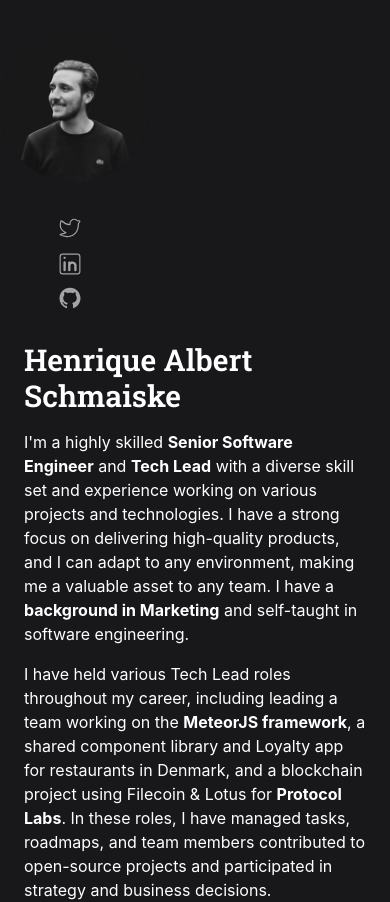
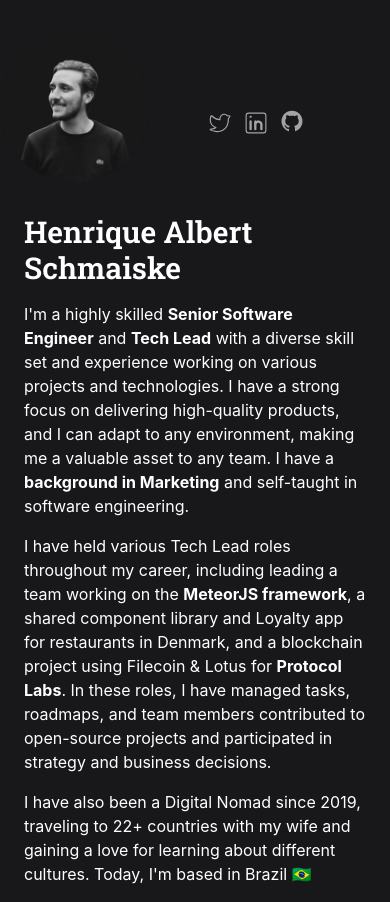
Before and after one commit to henriquealbert/henriquealbert.com, a Next.js app: page / in a window 390 px wide. Shown: the top 902 px of the page. Built offline with nearby package versions, Linux system fonts and the light colour scheme.

Commit message:
:iphone: work on responsive for mobile

```diff
--- a/src/components/Resume.tsx
+++ b/src/components/Resume.tsx
@@ -1,7 +1,7 @@
 import { AiOutlineDownload } from 'react-icons/ai'
 
 export const Resume = () => (
-  <section className="flex items-center gap-2 text-neutral-500 hover:cursor-pointer hover:underline">
+  <section className="mb-8 flex items-center gap-2 text-neutral-500 hover:cursor-pointer hover:underline">
     <AiOutlineDownload size="18px" />
 
     <a
--- a/src/components/Sidebar.tsx
+++ b/src/components/Sidebar.tsx
@@ -21,7 +21,7 @@ const socialMedia = [
 ]
 
 export const Sidebar = () => (
-  <aside className="-mx-4 flex flex-col md:mx-0 md:w-[200px] md:flex-shrink-0 md:px-0">
+  <aside className="-mx-4 flex md:mx-0 md:w-[200px] md:flex-shrink-0 md:flex-col md:px-0">
     <Image
       src="/images/profile-pic.png"
       alt="Henrique Albert Schmaiske"
@@ -29,8 +29,8 @@ export const Sidebar = () => (
       height={150}
     />
 
-    <nav>
-      <ul className="ml-14 mt-8 flex flex-col gap-2 text-neutral-400">
+    <nav className="flex items-center">
+      <ul className="ml-14 mt-8 flex gap-2 text-neutral-400 md:flex-col">
         {socialMedia.map(({ name, icon, url }) => (
           <li
             key={name}
```
